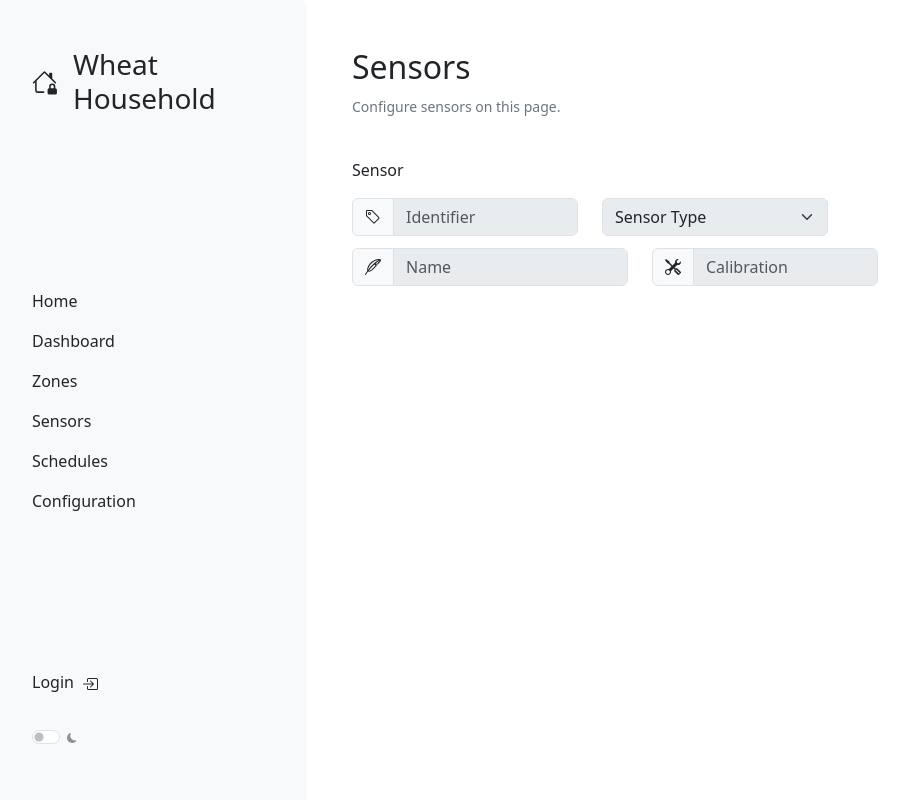
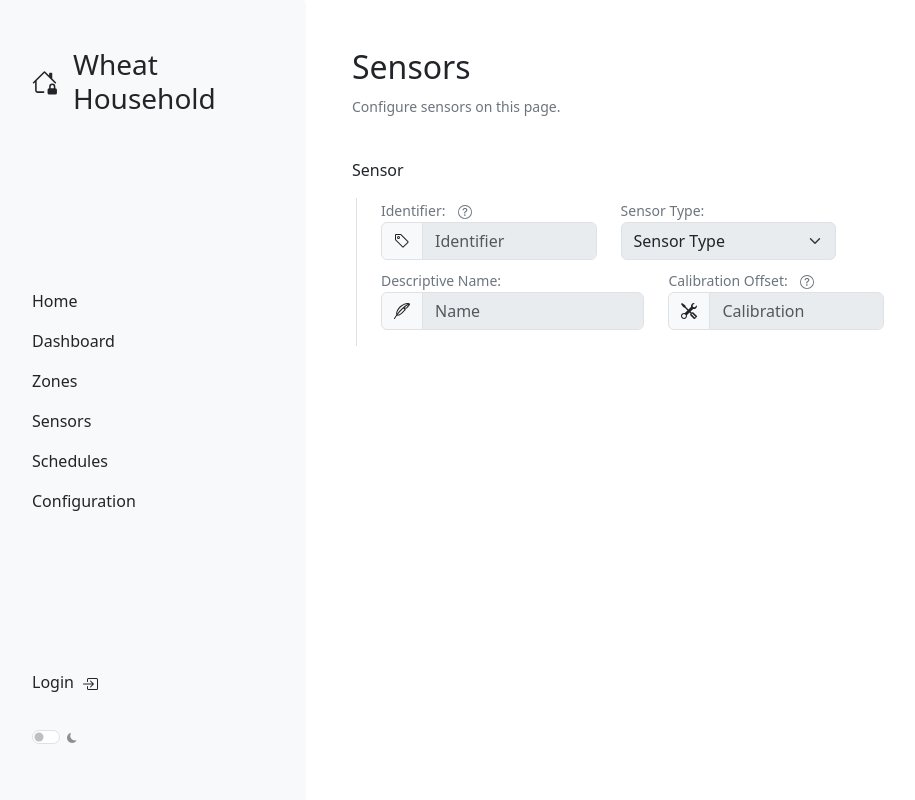
Before and after one commit to WiddleWabbit/flask-dashboard, a Flask app: page /sensors in a window 1280 px wide. Shown: the whole page, without its empty margins (16-931 px from the left). Run offline with Flask 3, Linux system fonts and the light colour scheme; data that the repository does not hold is empty; parts of the project's set-up code (start-up, migrations or seed data) failed here and were passed over; some libraries are stand-ins or nearby versions.

Commit message:
Updating sensors page styling, added popovers icons/help and popover javascript. Added labels to make form clearer once filled.

```diff
--- a/app/templates/configuration.html
+++ b/app/templates/configuration.html
@@ -44,7 +44,7 @@
     <!-- MQTT Broker Settings -->
     <div class="col-xs-12 mb-5">
         <h4>MQTT Settings</h4>
-        <p class="text-secondary mb-3"><small>Settings related to the MQTT broker, authentication and channels.</small></p>
+        <p class="text-secondary mb-3"><small>MQTT root level topics, and other MQTT related settings.</small></p>
         <form action="/configuration?form=mqtt_settings" method="post">
 
             <div class="d-flex mt-3 mb-2 gap-3">
--- a/app/templates/sensors.html
+++ b/app/templates/sensors.html
@@ -5,7 +5,7 @@
 <!-- Deletion button for individual ones -->
 
 {% macro render_sensor(sensor) %}
-<div class="row sensor">
+<div class="row sensor pb-3">
     <div class="d-none">
         <div class="input-group pb-2">
             <input class="form-control" type="hidden" name="id-{{ sensor.id }}" value="{{ sensor.id }}" readonly/>
@@ -33,7 +33,15 @@
             </span>
         {% endif %}
         </div>
+        <div class="row ms-3" style="border-left: 1px solid #dee2e6;">
             <div class="col-md-5">
+                <p class="text-secondary mb-1 d-inline"><small>Identifier:</small></p>
+                <a tabindex="0" role="button" data-bs-trigger="focus" class="d-inline text-secondary ms-2" style="cursor:pointer;" data-bs-container="body" data-bs-toggle="popover" data-bs-placement="top" data-bs-html="true" data-bs-content="The ID of this sensor, in the JSON MQTT messages. Used to identify readings for this sensor." >
+                    <svg xmlns="http://www.w3.org/2000/svg" width="14" height="14" fill="currentColor" class="bi bi-question-circle" viewBox="0 0 16 16">
+                        <path d="M8 15A7 7 0 1 1 8 1a7 7 0 0 1 0 14m0 1A8 8 0 1 0 8 0a8 8 0 0 0 0 16"/>
+                        <path d="M5.255 5.786a.237.237 0 0 0 .241.247h.825c.138 0 .248-.113.266-.25.09-.656.54-1.134 1.342-1.134.686 0 1.314.343 1.314 1.168 0 .635-.374.927-.965 1.371-.673.489-1.206 1.06-1.168 1.987l.003.217a.25.25 0 0 0 .25.246h.811a.25.25 0 0 0 .25-.25v-.105c0-.718.273-.927 1.01-1.486.609-.463 1.244-.977 1.244-2.056 0-1.511-1.276-2.241-2.673-2.241-1.267 0-2.655.59-2.75 2.286m1.557 5.763c0 .533.425.927 1.01.927.609 0 1.028-.394 1.028-.927 0-.552-.42-.94-1.029-.94-.584 0-1.009.388-1.009.94"/>
+                    </svg>
+                </a>
                 <div class="input-group pb-2">
                     <span class="input-group-text">
                         <svg xmlns="http://www.w3.org/2000/svg" width="16" height="16" fill="currentColor" class="bi bi-tag" viewBox="0 0 16 16">
@@ -45,6 +53,7 @@
                 </div>
             </div>
             <div class="col-md-5">
+                <p class="text-secondary mb-1 d-inline"><small>Sensor Type:</small></p>
                 <div class="input-group pb-2">
                     <select name="type-{{ sensor.id }}" class="form-select" style="max-width:350px;" required {% if not current_user.is_authenticated %}disabled{% endif %}>
                         <option value="" disabled {% if not sensor.type %}selected="selected"{% endif %}>Sensor Type</option>
@@ -53,7 +62,8 @@
                     </select>
                 </div>
             </div>
-        <div class="col-md-6 mt-1">
+            <div class="col-md-6">
+                <p class="text-secondary mb-1 d-inline"><small>Descriptive Name:</small></p>
                 <div class="input-group pb-2">
                     <span class="input-group-text">
                         <svg xmlns="http://www.w3.org/2000/svg" width="16" height="16" fill="currentColor" class="bi bi-feather" viewBox="0 0 16 16">
@@ -63,7 +73,14 @@
                     <input class="form-control" type="text" name="name-{{ sensor.id }}" placeholder="Name" value="{{ sensor.name }}" {% if not current_user.is_authenticated %}disabled{% endif %} />
                 </div>
             </div>
-        <div class="col-md-5 mt-1">
+            <div class="col-md-5">
+                <p class="text-secondary mb-1 d-inline"><small>Calibration Offset:</small></p>
+                <a tabindex="0" role="button" data-bs-trigger="focus" class="d-inline text-secondary ms-2" style="cursor:pointer;" data-bs-container="body" data-bs-toggle="popover" data-bs-placement="top" data-bs-html="true" data-bs-content="A offset applied to all readings of this sensor, for calibration. Defaults to 0." >
+                    <svg xmlns="http://www.w3.org/2000/svg" width="14" height="14" fill="currentColor" class="bi bi-question-circle" viewBox="0 0 16 16">
+                        <path d="M8 15A7 7 0 1 1 8 1a7 7 0 0 1 0 14m0 1A8 8 0 1 0 8 0a8 8 0 0 0 0 16"/>
+                        <path d="M5.255 5.786a.237.237 0 0 0 .241.247h.825c.138 0 .248-.113.266-.25.09-.656.54-1.134 1.342-1.134.686 0 1.314.343 1.314 1.168 0 .635-.374.927-.965 1.371-.673.489-1.206 1.06-1.168 1.987l.003.217a.25.25 0 0 0 .25.246h.811a.25.25 0 0 0 .25-.25v-.105c0-.718.273-.927 1.01-1.486.609-.463 1.244-.977 1.244-2.056 0-1.511-1.276-2.241-2.673-2.241-1.267 0-2.655.59-2.75 2.286m1.557 5.763c0 .533.425.927 1.01.927.609 0 1.028-.394 1.028-.927 0-.552-.42-.94-1.029-.94-.584 0-1.009.388-1.009.94"/>
+                    </svg>
+                </a>
                 <div class="input-group pb-3">
                     <span class="input-group-text">
                         <svg xmlns="http://www.w3.org/2000/svg" width="16" height="16" fill="currentColor" class="bi bi-tools" viewBox="0 0 16 16">
@@ -71,6 +88,7 @@
                         </svg>
                     </span>
                     <input class="form-control" type="number" step="any" name="calibration-{{ sensor.id }}" placeholder="Calibration" value="{{ sensor.calibration }}" {% if not current_user.is_authenticated %}disabled{% endif %} />
+                </div>
             </div>
         </div>
     </div>
@@ -148,6 +166,12 @@
     const form = document.querySelector('form[action^="/sensors"]');
     const numSensors = form.querySelectorAll('.row').length;
 
+    // Initialises the popovers in the schedules form
+    function initialisePopovers() {
+        const popoverTriggerList = document.querySelectorAll('[data-bs-toggle="popover"]')
+        const popoverList = [...popoverTriggerList].map(popoverTriggerEl => new bootstrap.Popover(popoverTriggerEl))
+    }
+
     // Add a new sensor to the page
     function addSensor() {
 
@@ -166,6 +190,7 @@
         renameFormFields();
         updateSortOrder();
         addListenersToSensorButtons();
+        initialisePopovers();
     };
 
     // Update the sort order field of all the sensors
@@ -193,7 +218,7 @@
 
     // Delete the last sensor on the page
     function deleteSensor() {
-        const rows = form.querySelectorAll('.row');
+        const rows = form.querySelectorAll('.sensor');
         if (rows.length > 1) {
             rows[rows.length - 1].remove();
         }
@@ -204,7 +229,7 @@
         // Get the group this belongs to
         const clickedElement = event.target;
         // Get the last Sensor and remove it
-        const sensor = clickedElement.closest('.row');
+        const sensor = clickedElement.closest('.sensor');
         if (sensor) {
             sensor.remove();
         }
@@ -334,6 +359,7 @@
         updateSortOrder();
         addListenersToSensorButtons();
         renameFormFields();
+        initialisePopovers();
 
         const addsensorBtn = document.querySelector('.add-sensor');
         const removesensorBtn = document.querySelector('.remove-sensor');
```
Lines whose indentation alone changed are shown as unchanged.
